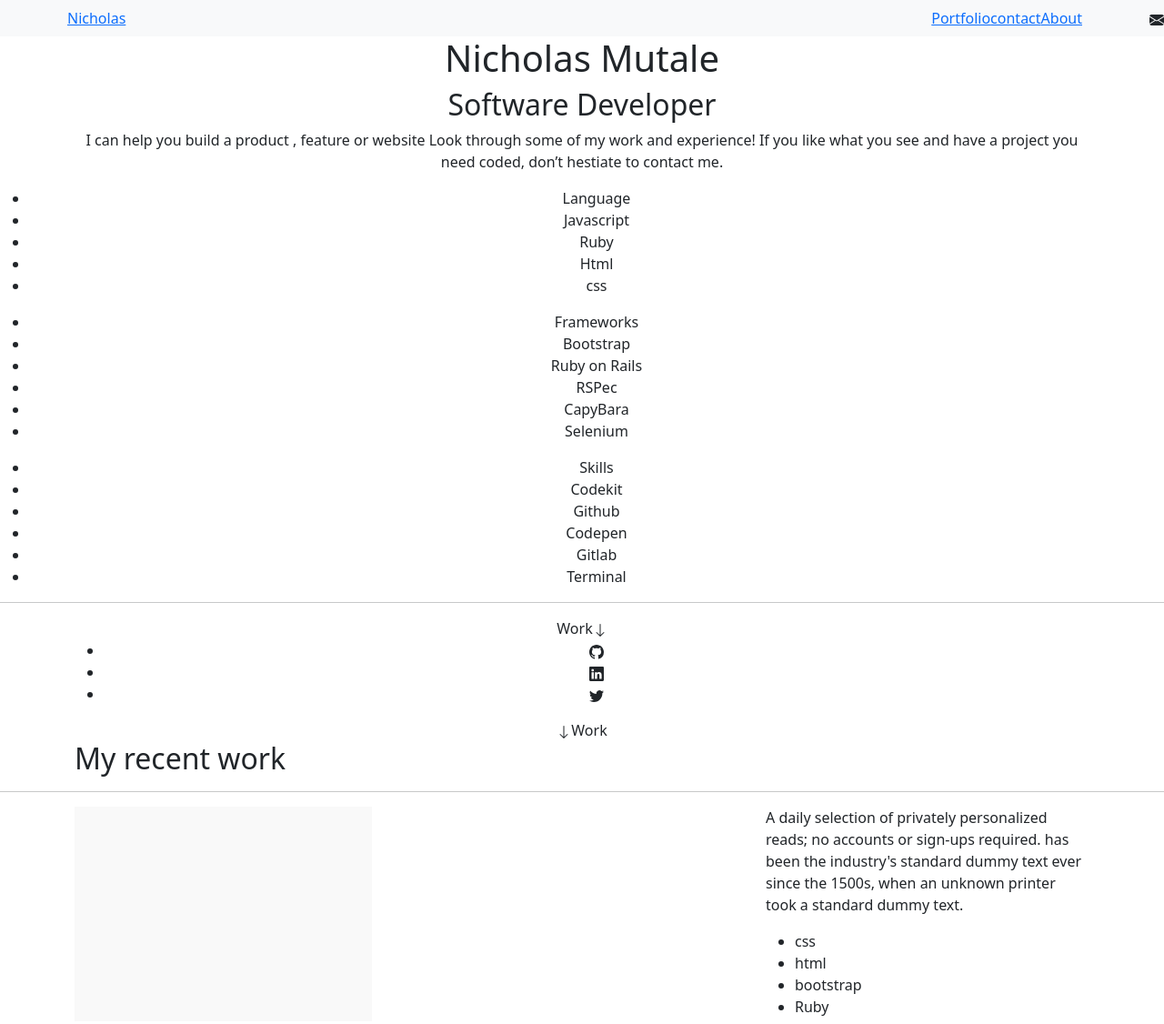
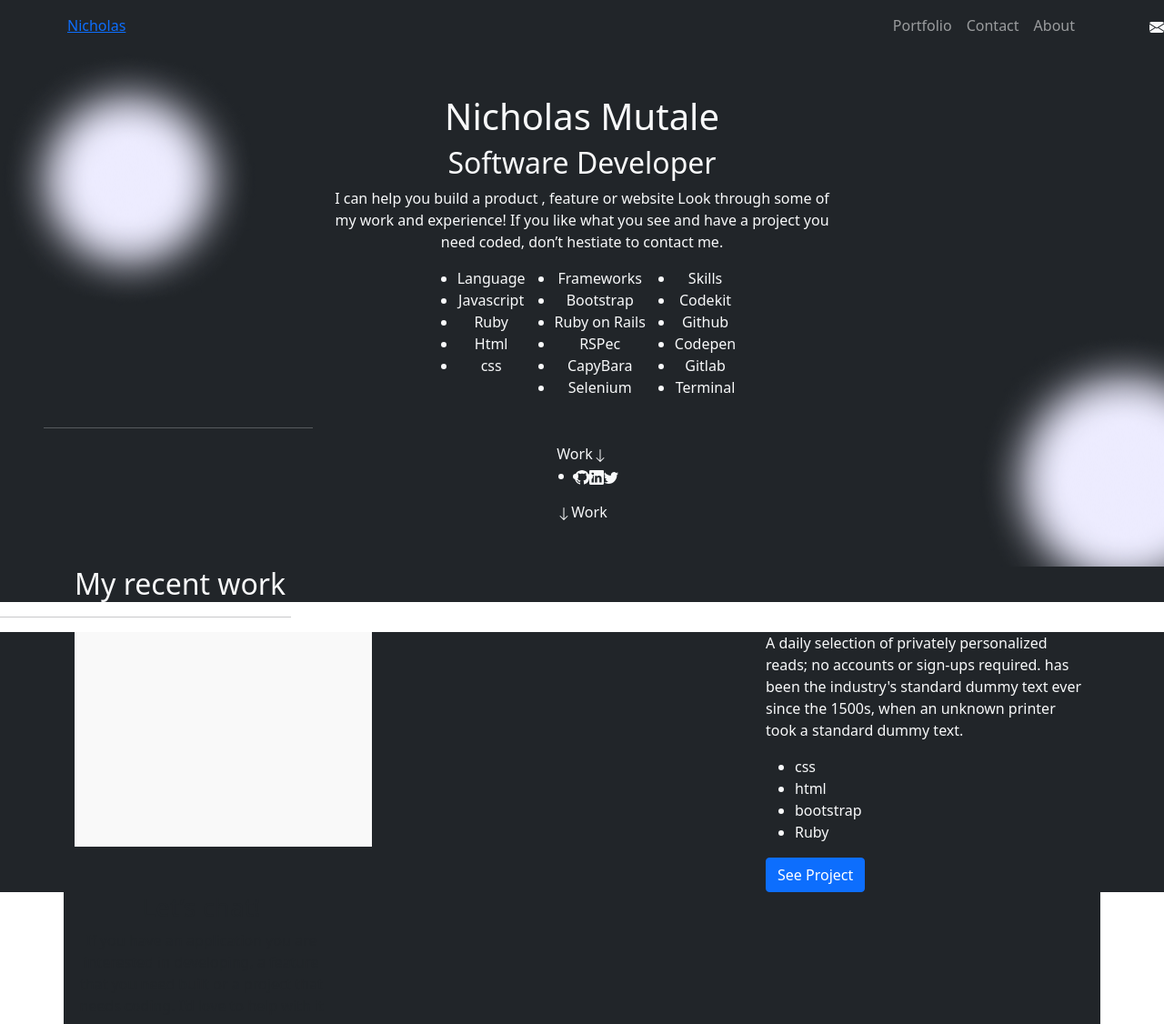
Before and after one commit to Mutalenic/My-portfolio, a plain HTML site: page index.html in a window 1280 px wide. Shown: the top 1126 px of the page at 91% size. Drawn offline with nearby package versions, Linux system fonts and the light colour scheme.

Commit message:
Add a backgound image, add a background color, add new classes and aligned items to center

```diff
--- a/index.html
+++ b/index.html
@@ -15,7 +15,7 @@
     <title>My Portfolio</title>
   </head>
   <body>
-    <nav class="navbar navbar-expand-lg bg-light navbar-dark">
+    <nav class="navbar navbar-expand-lg bg-dark p-10 text-light navbar-dark">
       <div class="container">
         <a href="#">Nicholas</a>
         <button
@@ -28,30 +28,37 @@
         </button>
         <div class="collapse navbar-collapse" id="nav-menu">
           <ul class="navbar-nav ms-auto">
-            <li class="navbar-item"><a href="#">Portfolio</a></li>
-            <li class="navbar-item"><a href="#">contact</a></li>
-            <li class="navbar-item"><a href="#">About </a></li>
+          <li class="nav-item">
+            <a href="#portfolio" class="nav-link">Portfolio</a>
+          </li>
+          <li class="nav-item">
+            <a href="#contact" class="nav-link">Contact</a>
+          </li>
+          <li class="nav-item">
+            <a href="#about" class="nav-link">About</a>
+          </li>
           </ul>
         </div>
       </div>
-      <div>
+      <div class=" text-light ">
         <svg xmlns="http://www.w3.org/2000/svg" width="16" height="16" fill="currentColor" class="bi bi-envelope-fill" viewBox="0 0 16 16">
             <path d="M.05 3.555A2 2 0 0 1 2 2h12a2 2 0 0 1 1.95 1.555L8 8.414.05 3.555ZM0 4.697v7.104l5.803-3.558L0 4.697ZM6.761 8.83l-6.57 4.027A2 2 0 0 0 2 14h12a2 2 0 0 0 1.808-1.144l-6.57-4.027L8 9.586l-1.239-.757Zm3.436-.586L16 11.801V4.697l-5.803 3.546Z"/>
           </svg>
       </div>
     </nav>
-    <section class="text-center">
-      <div class="container">
+    <section class="bg-dark text-light p-5 text-center" style="background-image: url('./bgimages/twocirclesheader.png')">
+      <div class="container text-enter w-50">
         <h1>Nicholas Mutale</h1>
         <h2>Software Developer</h2>
+
         <p>
           I can help you build a product , feature or website Look through some
           of my work and experience! If you like what you see and have a project
           you need coded, don’t hestiate to contact me.
         </p>
       </div>
-            <div>
-        <ul>
+            <div class="col d-sm-flex justify-content-center">
+        <ul class="list-group-flush">
           <li>Language</li>
           <li>Javascript</li>
           <li>Ruby</li>
@@ -75,13 +82,13 @@
             <li>Terminal</li>
             </ul>
       </div>
-      <hr/>
+      <hr class="w-25 align-items-center">
       <div class="container">
           <span>Work<svg xmlns="http://www.w3.org/2000/svg" width="16" height="16" fill="currentColor" class="bi bi-arrow-down" viewBox="0 0 16 16">
             <path fill-rule="evenodd" d="M8 1a.5.5 0 0 1 .5.5v11.793l3.146-3.147a.5.5 0 0 1 .708.708l-4 4a.5.5 0 0 1-.708 0l-4-4a.5.5 0 0 1 .708-.708L7.5 13.293V1.5A.5.5 0 0 1 8 1z"/>
           </svg></span>
           <div>
-            <ul>
+            <ul class="d-flex justify-content-center">
               <li>
                 <svg xmlns="http://www.w3.org/2000/svg" width="16" height="16" fill="currentColor" class="bi bi-github" viewBox="0 0 16 16">
                   <path d="M8 0C3.58 0 0 3.58 0 8c0 3.54 2.29 6.53 5.47 7.59.4.07.55-.17.55-.38 0-.19-.01-.82-.01-1.49-2.01.37-2.53-.49-2.69-.94-.09-.23-.48-.94-.82-1.13-.28-.15-.68-.52-.01-.53.63-.01 1.08.58 1.23.82.72 1.21 1.87.87 2.33.66.07-.52.28-.87.51-1.07-1.78-.2-3.64-.89-3.64-3.95 0-.87.31-1.59.82-2.15-.08-.2-.36-1.02.08-2.12 0 0 .67-.21 2.2.82.64-.18 1.32-.27 2-.27.68 0 1.36.09 2 .27 1.53-1.04 2.2-.82 2.2-.82.44 1.1.16 1.92.08 2.12.51.56.82 1.27.82 2.15 0 3.07-1.87 3.75-3.65 3.95.29.25.54.73.54 1.48 0 1.07-.01 1.93-.01 2.2 0 .21.15.46.55.38A8.012 8.012 0 0 0 16 8c0-4.42-3.58-8-8-8z"/>
@@ -107,14 +114,14 @@
           <div>
     </section>
 
-          <section>
+          <section class="bg-dark text-light">
         <div class="container">
           <h2>My recent work</h2>
         </div>
-        <hr>
       </section>
+      <hr class="w-25 justify-content-center">
 
-      <section>
+      <section class="bg-dark text-light">
         <div class="container">
         <div class="row">
           <div class="col-sm-8">
@@ -137,12 +144,9 @@
              </div>
             </div>
            </div>
-
-
-
         </section>
-        <section class="container">
-          <div class="row align-items-center justify-content-center">
+        <section class="bg-dark container">
+          <div class="col-12 col-lg-6">
           <div class="col-6 text-center">
             <h3>
               Let’s chat!
@@ -168,10 +172,10 @@
           </form>
           </div>
         </section>
-        <hr>
+        <hr class="w-25 pl-24">
         <footer>
-          <div>
-            <ul>
+          <div class="d-sm-flex justify-content-center">
+            <ul class="list-group-item border-0 custom-border-bottom d-flex justify-content-between align-items-cente">
               <li>
                 <svg xmlns="http://www.w3.org/2000/svg" width="16" height="16" fill="currentColor" class="bi bi-github" viewBox="0 0 16 16">
                   <path d="M8 0C3.58 0 0 3.58 0 8c0 3.54 2.29 6.53 5.47 7.59.4.07.55-.17.55-.38 0-.19-.01-.82-.01-1.49-2.01.37-2.53-.49-2.69-.94-.09-.23-.48-.94-.82-1.13-.28-.15-.68-.52-.01-.53.63-.01 1.08.58 1.23.82.72 1.21 1.87.87 2.33.66.07-.52.28-.87.51-1.07-1.78-.2-3.64-.89-3.64-3.95 0-.87.31-1.59.82-2.15-.08-.2-.36-1.02.08-2.12 0 0 .67-.21 2.2.82.64-.18 1.32-.27 2-.27.68 0 1.36.09 2 .27 1.53-1.04 2.2-.82 2.2-.82.44 1.1.16 1.92.08 2.12.51.56.82 1.27.82 2.15 0 3.07-1.87 3.75-3.65 3.95.29.25.54.73.54 1.48 0 1.07-.01 1.93-.01 2.2 0 .21.15.46.55.38A8.012 8.012 0 0 0 16 8c0-4.42-3.58-8-8-8z"/>
@@ -190,9 +194,9 @@
 
 
             </ul>
-            <h4>nicomutale@gmail.com<h4>
           </div>
 
+          <h4>nicomutale@gmail.com<h4>
 
         </footer>
 
```
